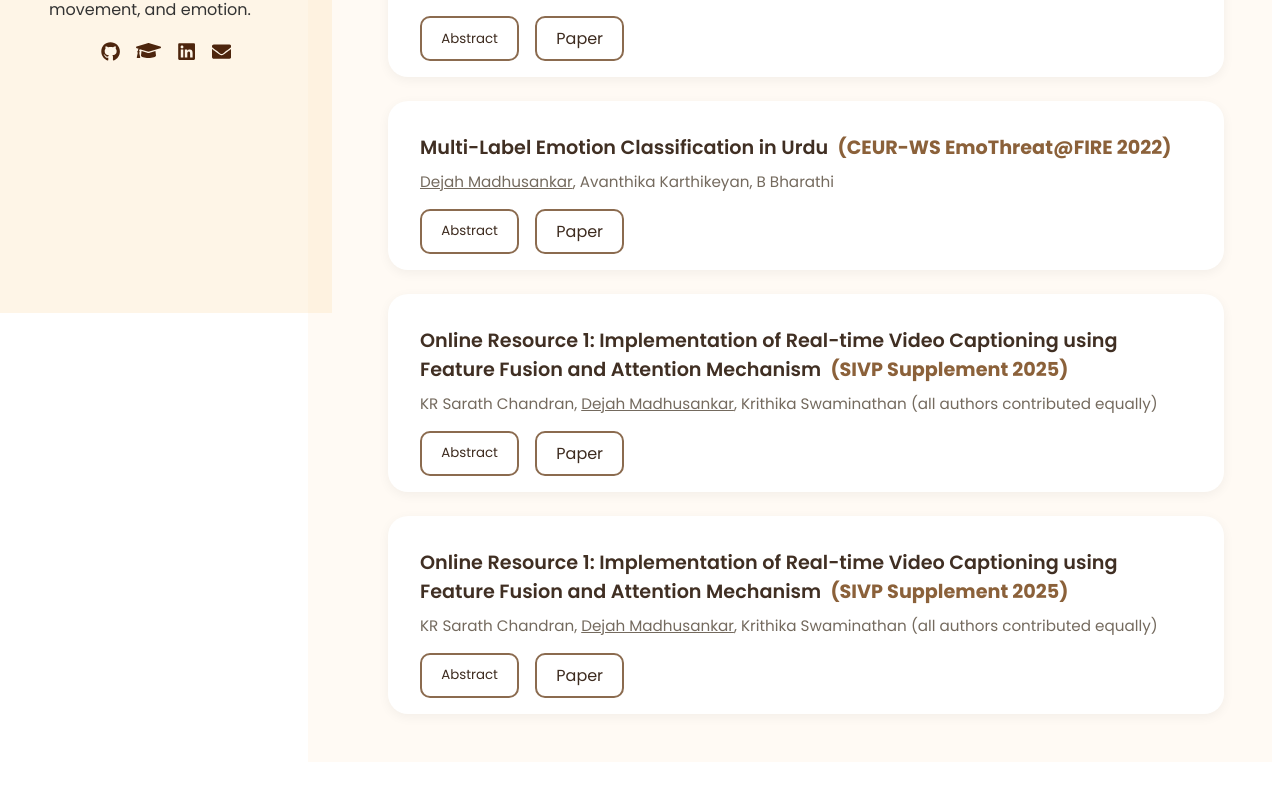
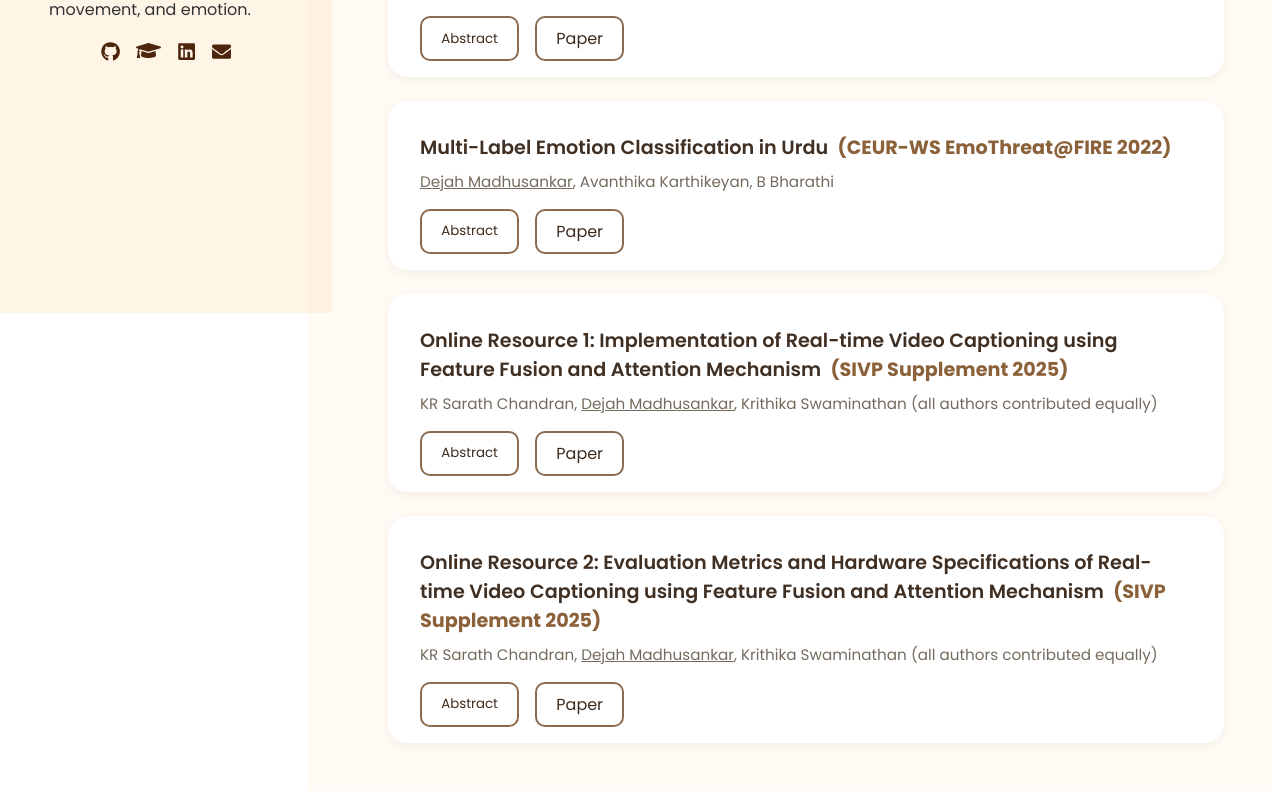
Before and after one commit to dejah22/dejah22.github.io, a React (Vite) app: page /research in a window 1280 px wide. Shown: the part 571-1362 px from the top of the page. Before the commit the page ends 1341 px from the top, so only its background shows below. Built offline with nearby package versions, Linux system fonts and the light colour scheme.

Commit message:
Added abstract and links for all paper

```diff
--- a/src/components/Research.jsx
+++ b/src/components/Research.jsx
@@ -4,7 +4,7 @@ import "../styles/Research.css";
 
 const papers = [
   {
-    id: 3,
+    id: 1,
     title:
       "Posture Extraction and Deduplication in Jathiswaram Dances via Similarity Filtering",
     citation: "(Under Review at Elsevier ICMLDE 2025)",
@@ -14,43 +14,43 @@ const papers = [
     link: "https://example.com/paper1.pdf",
   },
   {
-    id: 1,
+    id: 2,
     title:
       "Real-time Video Captioning Using Feature Fusion and Attention Mechanism",
     citation: "(Springer SIVP 2025)",
     authors: `KR Sarath Chandran, <u>Dejah Madhusankar</u>, Krithika Swaminathan (all authors contributed equally)`,
     abstract:
-      "We propose a multimodal transformer model that synchronizes visual and textual representations for real-time captioning of short-form videos...",
-    link: "https://example.com/paper1.pdf",
+      "The increasing prevalence and volume of short-form video content and real-time multimedia has made live video captioning indispensable. Consequently, there is a rising demand for autonomous systems that can understand the observed scene and describe it for applications ranging from large-scale content-indexing to live-commentary systems. Effective scene understanding requires precise object identification along with contextual interpretation of object interactions. This research achieves this through a novel feature fusion approach, combining low-level VGG16 CNN-extracted spatial features with YOLOv8 object detection results. The fused features are then processed through an LSTM-based encoder-decoder architecture, augmented with a customised category-aware attention mechanism, to enable real-time caption generation. Trained on the MSVD dataset, the proposed approach outperforms our baseline model by over 20% in BLEU-4 and METEOR scores, with a 54% drop in average inference time. Indeed, it is substantial to note that the motivation of this paper lies in improving foundational uni-modal methods for converting live video into natural language in rapid, resource-constrained environments, hypothesizing that advancements in this area can subsequently benefit the development of more efficient architectures leveraging lighter and more modern models.",
+    link: "https://link.springer.com/article/10.1007/s11760-025-04622-6",
   },
   {
-    id: 4,
+    id: 3,
     title: "Multi-Label Emotion Classification in Urdu",
     citation: "(CEUR-WS EmoThreat@FIRE 2022)",
     authors: `<u>Dejah Madhusankar</u>, Avanthika Karthikeyan, B Bharathi`,
     abstract:
-      "This paper presents a dataset and a transformer-based approach for detecting multiple emotional tones in short social media texts...",
-    link: "https://example.com/paper2.pdf",
+      " With the massive growth and widespread usage of social media platforms, the rates of its misuse and its corresponding impact on society have seen an exponential rise in numbers. The comfort of anonymity and wide reach offered by social media has led to the convenient spread of hatred and incitement to threats, that are often targeted against particular users and communities. Thus identifying hate speech, threats and intense emotions in the digital arena has gained attention recently. This is also the aim of the EmoThreat: Emotions and Threat Detection in Urdu 2022 challenge. In this paper, we describe a few traditional machine learning models and deep neural networks submitted by our team Aces for Task A: Multi-label emotion classification in Urdu. The models tested include Classifier Chains, MLKNN, RNN and LSTM Networks implemented with a combination of feature extraction methods such as the Count Vectorizer and TF-IDF, as well as embedding models like Word2Vec and FastText. Each model has been discussed in detail in Section 4 after a brief overview of the dataset adopted, in Section 3. Out of these tested permutations, the lassifier Chains model with TF-IDF vectorization proved to give the most promising results, which has been detailed in Section 5",
+    link: "https://ceur-ws.org/Vol-3395/T4-2.pdf",
   },
   {
-    id: 2,
+    id: 4,
     title:
       "Online Resource 1: Implementation of Real-time Video Captioning using Feature Fusion and Attention Mechanism",
     citation: "(SIVP Supplement 2025)",
     authors: `KR Sarath Chandran, <u>Dejah Madhusankar</u>, Krithika Swaminathan (all authors contributed equally)`,
     abstract:
       "This supplementary document provides a detailed account of the implementation aspects of the proposed video captioning system. It is organized into four main sections: Feature Extraction and Fusion, which explains the integration of visual features from VGG16 and YOLOv8; Attention Layer, which describes the standard and custom attention mechanisms used to guide the input to the LSTM; Encoder-Decoder Architecture, outlining the structure of the sequence generation model; and Caption Generation, which details the process of generating natural language descriptions from video frames. Together, these sections offer in-depth technical details for the methodology presented in the main paper.",
-    link: "https://example.com/paper1.pdf",
+    link: "https://static-content.springer.com/esm/art%3A10.1007%2Fs11760-025-04622-6/MediaObjects/11760_2025_4622_MOESM1_ESM.pdf",
   },
   {
-    id: 2,
+    id: 5,
     title:
-      "Online Resource 1: Implementation of Real-time Video Captioning using Feature Fusion and Attention Mechanism",
+      "Online Resource 2: Evaluation Metrics and Hardware Specifications of Real-time Video Captioning using Feature Fusion and Attention Mechanism",
     citation: "(SIVP Supplement 2025)",
     authors: `KR Sarath Chandran, <u>Dejah Madhusankar</u>, Krithika Swaminathan (all authors contributed equally)`,
     abstract:
-      "This supplementary document provides a detailed account of the implementation aspects of the proposed video captioning system. It is organized into four main sections: Feature Extraction and Fusion, which explains the integration of visual features from VGG16 and YOLOv8; Attention Layer, which describes the standard and custom attention mechanisms used to guide the input to the LSTM; Encoder-Decoder Architecture, outlining the structure of the sequence generation model; and Caption Generation, which details the process of generating natural language descriptions from video frames. Together, these sections offer in-depth technical details for the methodology presented in the main paper.",
-    link: "https://example.com/paper1.pdf",
+      "This supplementary document presents the evaluation criteria and hardware environment used to assess the performance of the proposed video captioning system. It includes a description of the evaluation metrics adopted to measure caption quality, and details the hardware specifications available in the Google Colab environment where training and inference were conducted. These details are provided to ensure transparency and reproducibility of the reported results.",
+    link: "https://static-content.springer.com/esm/art%3A10.1007%2Fs11760-025-04622-6/MediaObjects/11760_2025_4622_MOESM2_ESM.pdf",
   },
 ];
 
```
